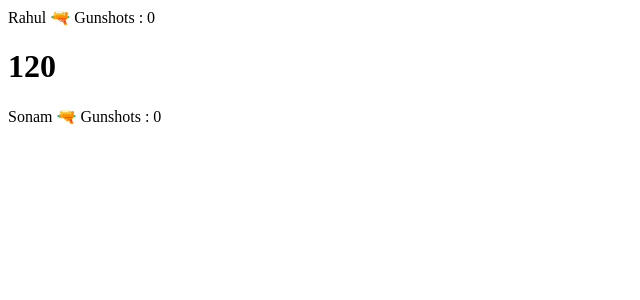
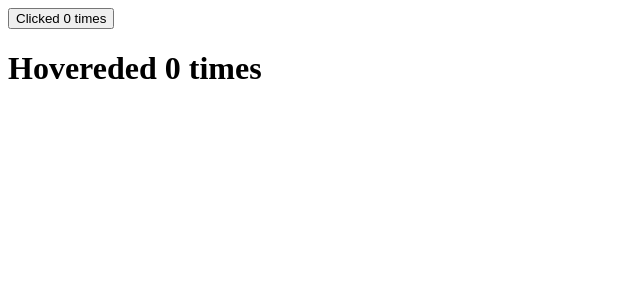
Before and after one commit to irffanasiff/react-basics, a React (Create React App) app: page / in a window 1280 px wide. Shown: the top 300 px of the page, without its empty margins (0-640 px from the left). Built offline with nearby package versions, Linux system fonts and the light colour scheme.

Commit message:
render props done

```diff
--- a/src/App.js
+++ b/src/App.js
@@ -1,22 +1,34 @@
 // import PortalDemo from "./Components.js/portals/PortalDemo";
 // import FocusInput from "./Components.js/refs/FocusInput";
 // import FRParentInput from "./Components.js/refs/FRParentInput";
-//import RefsDemo from "./Components.js/refs/RefsDemo";
-//import ParentComponent from "./Components.js/memo/ParentComponent";
+// import RefsDemo from "./Components.js/refs/RefsDemo";
+// import ParentComponent from "./Components.js/memo/ParentComponent";
 // import ErrorBoundary from "./Components.js/errorBoundaries/ErrorBoundary";
 // import Hero from "./Components.js/errorBoundaries/Hero";
 // import ClickCounter from "./Components.js/HOC/ClickCounter";
-
-import Rahul from "./Components.js/HOC/Rahul";
-import Sonam from "./Components.js/HOC/Sonam";
-
+// import Rahul from "./Components.js/HOC/Rahul";
+// import Sonam from "./Components.js/HOC/Sonam";
 // import HowerCounter from "./Components.js/HOC/HowerCounter";
-
+// import ClickCounter2 from "./Components.js/renderProps/ClickCounter2";
+// import HoveredCounter2 from "./Components.js/renderProps/HoverCounter2";
+// import User from "./Components.js/renderProps/User";
+import Counter from "./Components.js/renderProps/Counter";
+import HoverCounter2 from "./Components.js/renderProps/HoverCounter2";
+import ClickCounter2 from "./Components.js/renderProps/ClickCounter2";
 function App() {
   return (
     <div>
-      <Rahul camp ="120"/>
-      <Sonam camp="140"/>
+      <Counter>
+        {(count, incrementCount) => (
+          <ClickCounter2 count={count} incrementCount={incrementCount} />
+        )}
+      </Counter>
+
+      <Counter>
+        {(count, incrementCount) => (
+          <HoverCounter2 count={count} incrementCount={incrementCount} />
+        )}
+      </Counter>
     </div>
   );
 }
--- /dev/null
+++ b/src/Components.js/renderProps/ClickCounter2.js
@@ -0,0 +1,10 @@
+import React, { Component } from "react";
+
+class ClickCounter2 extends Component {
+  render() {
+    const { count, incrementCount } = this.props;
+    return <button onClick={incrementCount}>Clicked {count} times</button>;
+  }
+}
+
+export default ClickCounter2;
--- /dev/null
+++ b/src/Components.js/renderProps/Counter.js
@@ -0,0 +1,24 @@
+//this is the container component where we implement the common functionality
+import React, { Component } from "react";
+
+class Counter extends Component {
+  constructor(props) {
+    super(props);
+
+    this.state = {
+      count: 0,
+    };
+  }
+  incrementCount = () => {
+    this.setState((prevState) => {
+      return { count: prevState.count + 1 };
+    });
+  };
+  render() {
+    return (
+      <div>{this.props.children(this.state.count, this.incrementCount)}</div>
+    );
+  }
+}
+
+export default Counter;
--- /dev/null
+++ b/src/Components.js/renderProps/HoverCounter2.js
@@ -0,0 +1,11 @@
+import React, { Component } from "react";
+
+class HoveredCounter2 extends Component {
+  render() {
+    const { count, incrementCount } = this.props;
+    return <h1 onMouseOver={incrementCount}>Hovereded {count} times</h1>;
+  }
+}
+
+export default HoveredCounter2;
+//share common funcitonality with components => render props
--- /dev/null
+++ b/src/Components.js/renderProps/User.js
@@ -0,0 +1,13 @@
+import React, { Component } from 'react'
+
+class User extends Component {
+    render() {
+        return (
+            <div>
+                {this.props.render(true)}
+            </div>
+        )
+    }
+}
+
+export default User
```
Also changed, not shown: src/Components.js/renderProps/renderprops.md (added, +4 -0 lines).
